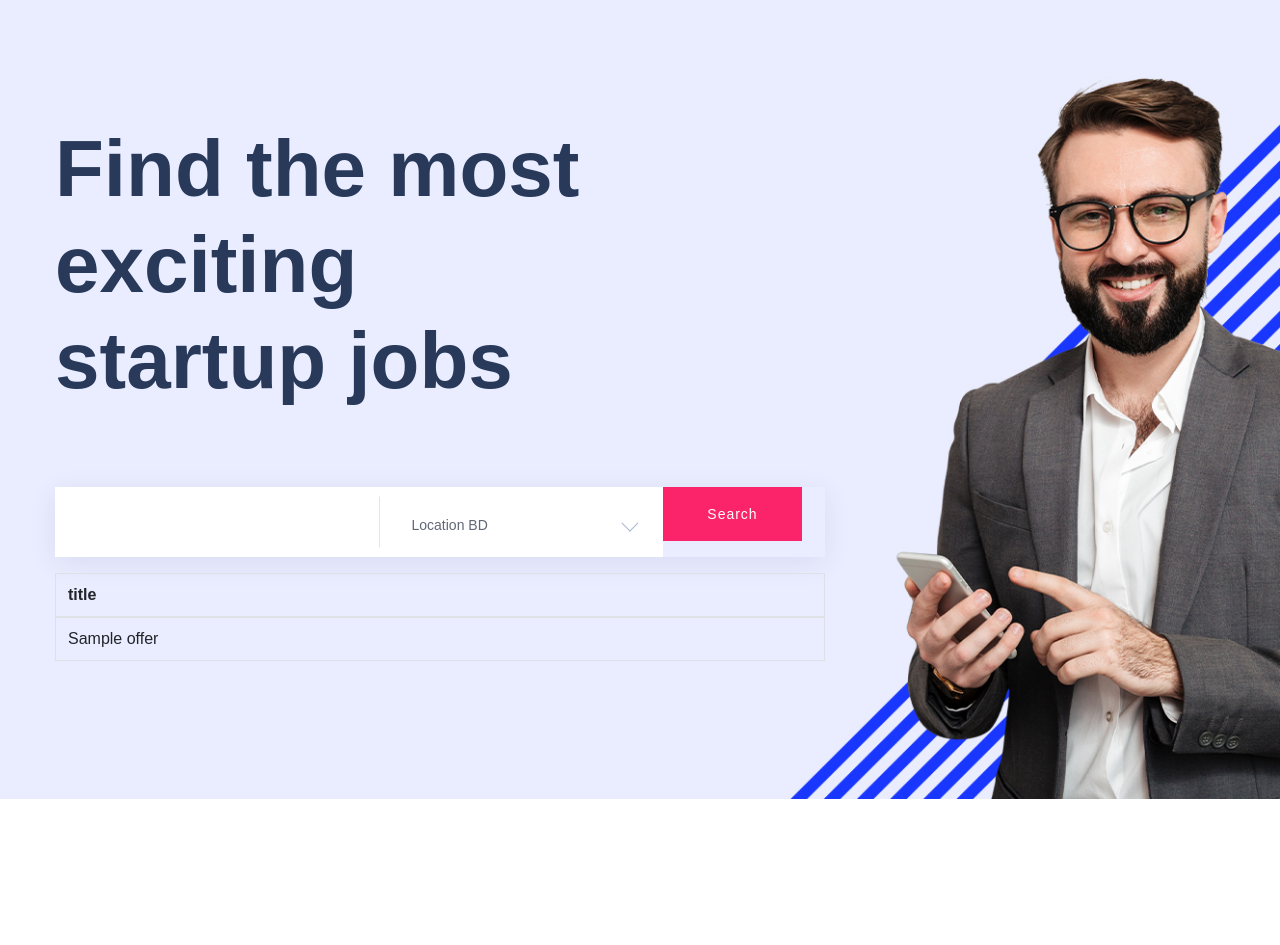
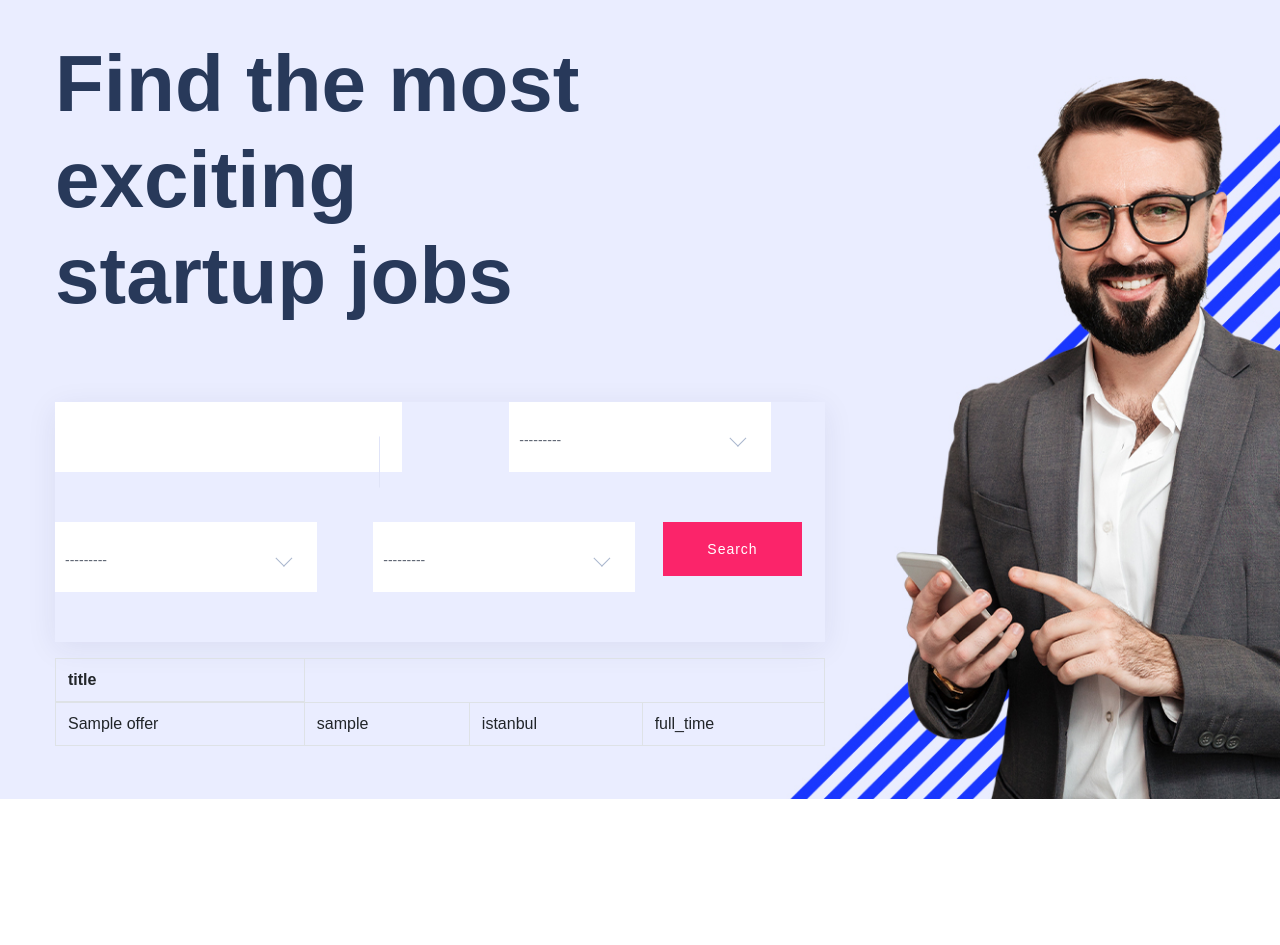
Before and after one commit to buseggencoglu/owl-s-agent, a Django app: page / in a window 1280 px wide. Shown: the part 101-1046 px from the top of the page. Run offline with Django 3.2, Linux system fonts and the light colour scheme; tables that the repository leaves empty hold one stand-in row (values such as "Sample post"); some libraries are stand-ins or nearby versions; some web fonts are replaced.

Commit message:
searching added

```diff
--- a/owl_agent/templates/website/index.html
+++ b/owl_agent/templates/website/index.html
@@ -28,20 +28,22 @@ Owls Agent Home Page
                             <!-- form -->
                             <form method="get" class="search-box">
                                 <div class="input-form">
-                                    {% render_field filter.form.title class="form-control" %}
+
+                                    {% render_field filter.form.title class="input-form" %}
+                                </div><br><br><br><br><br>
+                                  <div class="select-form">
+                                    {% render_field filter.form.location class="select-form" %}
                                 </div>
 
+<br><br><br><br><br>
+                                <div class="select-form">
+                                    {% render_field filter.form.company class="select-form" %}
+                                </div>
+<br><br><br><br><br>
+                                  <div class="select-form">
+                                    {% render_field filter.form.type class="select-form" %}
+                                </div>
 
-                                <div class="select-form">
-                                    <div class="select-itms">
-                                        <select name="select" id="select1">
-                                            <option value="">Location BD</option>
-                                            <option value="">Location PK</option>
-                                            <option value="">Location US</option>
-                                            <option value="">Location UK</option>
-                                        </select>
-                                    </div>
-                                </div>
                                 <div class="search-form">
                                     <button class="btn btn-primary" type="submit">Search</button>
                                 </div>
@@ -57,7 +59,10 @@ Owls Agent Home Page
                                 <tbody>
                                 {% for Job_Offer in filter.qs %}
                                 <tr>
-                                    <td>{{ Job_Offer.title }}</td>
+                                   <td>{{ Job_Offer.title }}</td>
+                                     <td>{{ Job_Offer.company }}</td>
+                                     <td>{{ Job_Offer.location }}</td>
+                                     <td>{{ Job_Offer.type }}</td>
                                 </tr>
                                 {% empty %}
                                 <tr>
--- a/owl_agent/website/filters.py
+++ b/owl_agent/website/filters.py
@@ -6,4 +6,4 @@ from .models import Job_Offer
 class Job_Offer_Filter(django_filters.FilterSet):
     class Meta:
         model = Job_Offer
-        fields = ['title','location']
+        fields = ['title','location','company','type']
```
Also changed, not shown: owl_agent/website/migrations/0012_merge_20210425_1620.py (added).
